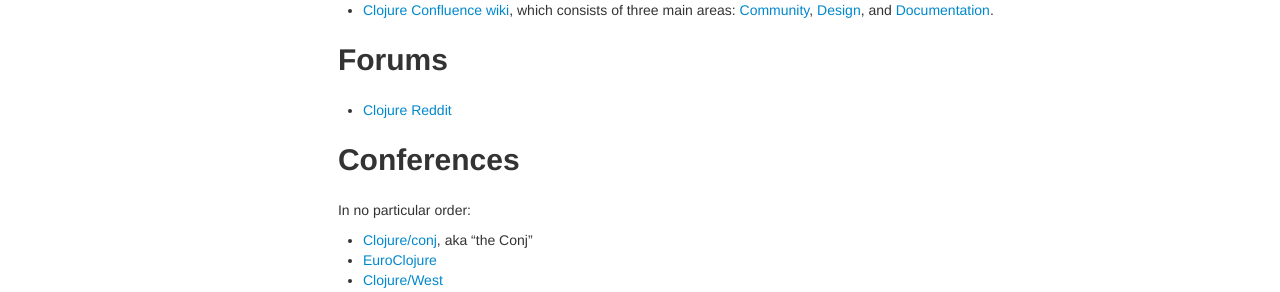
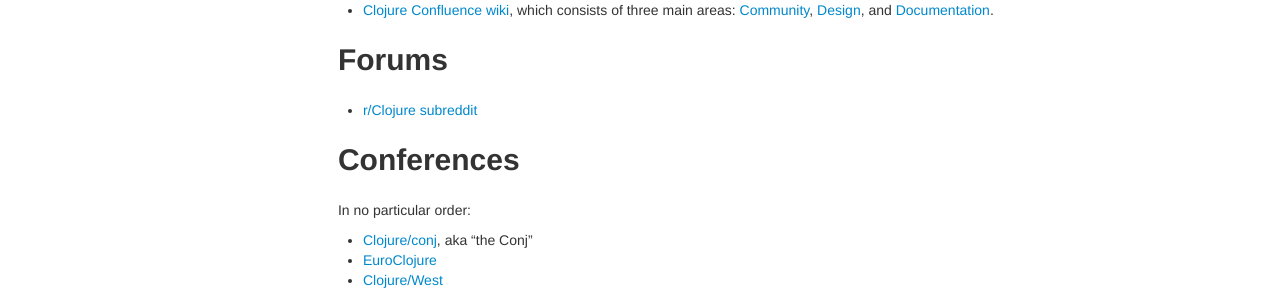
Before and after one commit to clojuredocs/guides, a Jekyll site: the page built from articles/ecosystem/community.md, in a window 1280 px wide and 900 px high, scrolled down 736 px. Shown: the part 158-450 px from the top of the window. Built offline with Jekyll 4.4.1, drawn with Linux system fonts in a browser that asks for light colours; some web fonts are replaced; Markdown is read by kramdown in place of the engine named in the settings.

Commit message:
subreddit

```diff
--- a/articles/ecosystem/community.md
+++ b/articles/ecosystem/community.md
@@ -47,7 +47,7 @@
 
 ## Forums
 
- * [Clojure Reddit](http://www.reddit.com/r/clojure)
+ * [r/Clojure subreddit](http://www.reddit.com/r/clojure)
 
 
 ## Conferences
```
